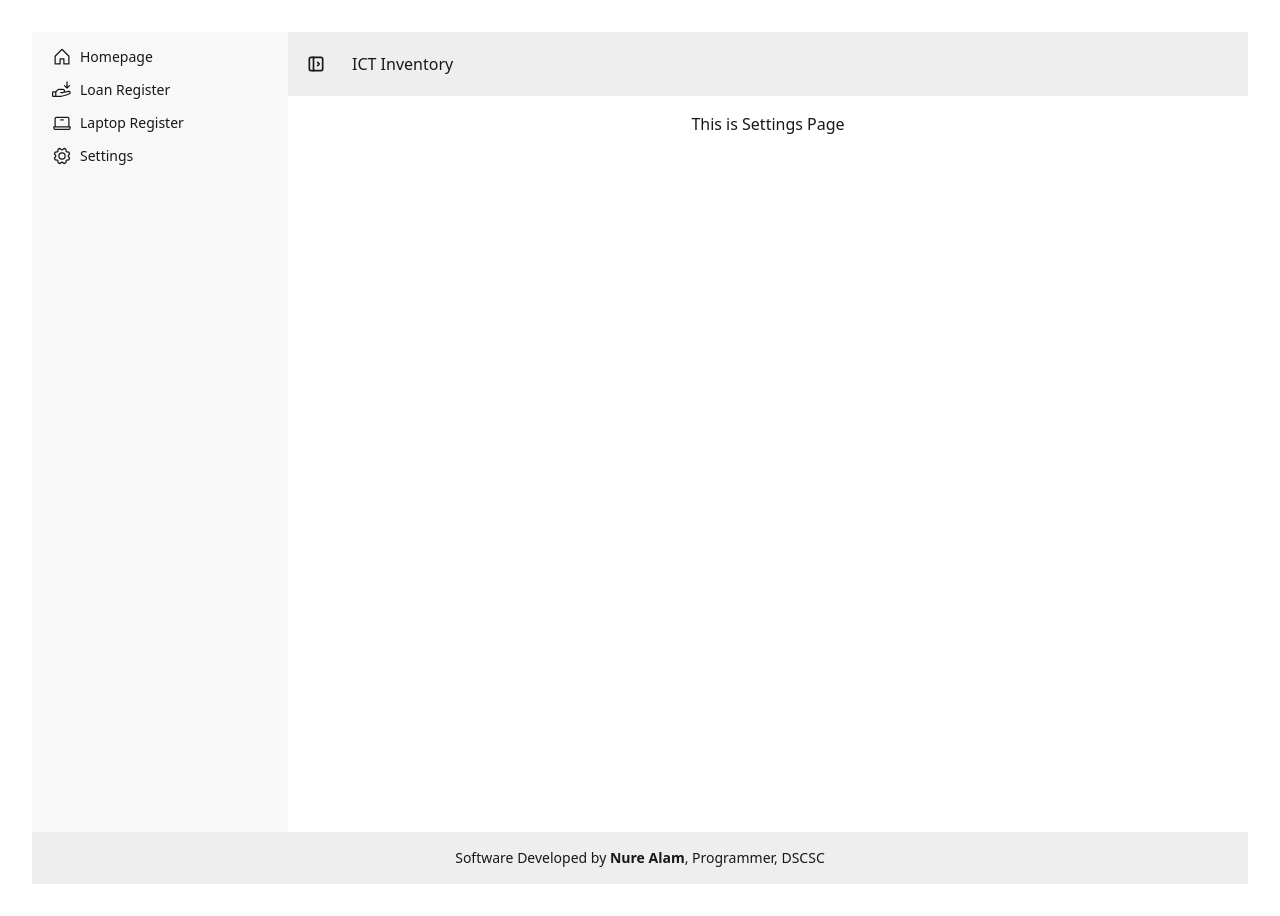
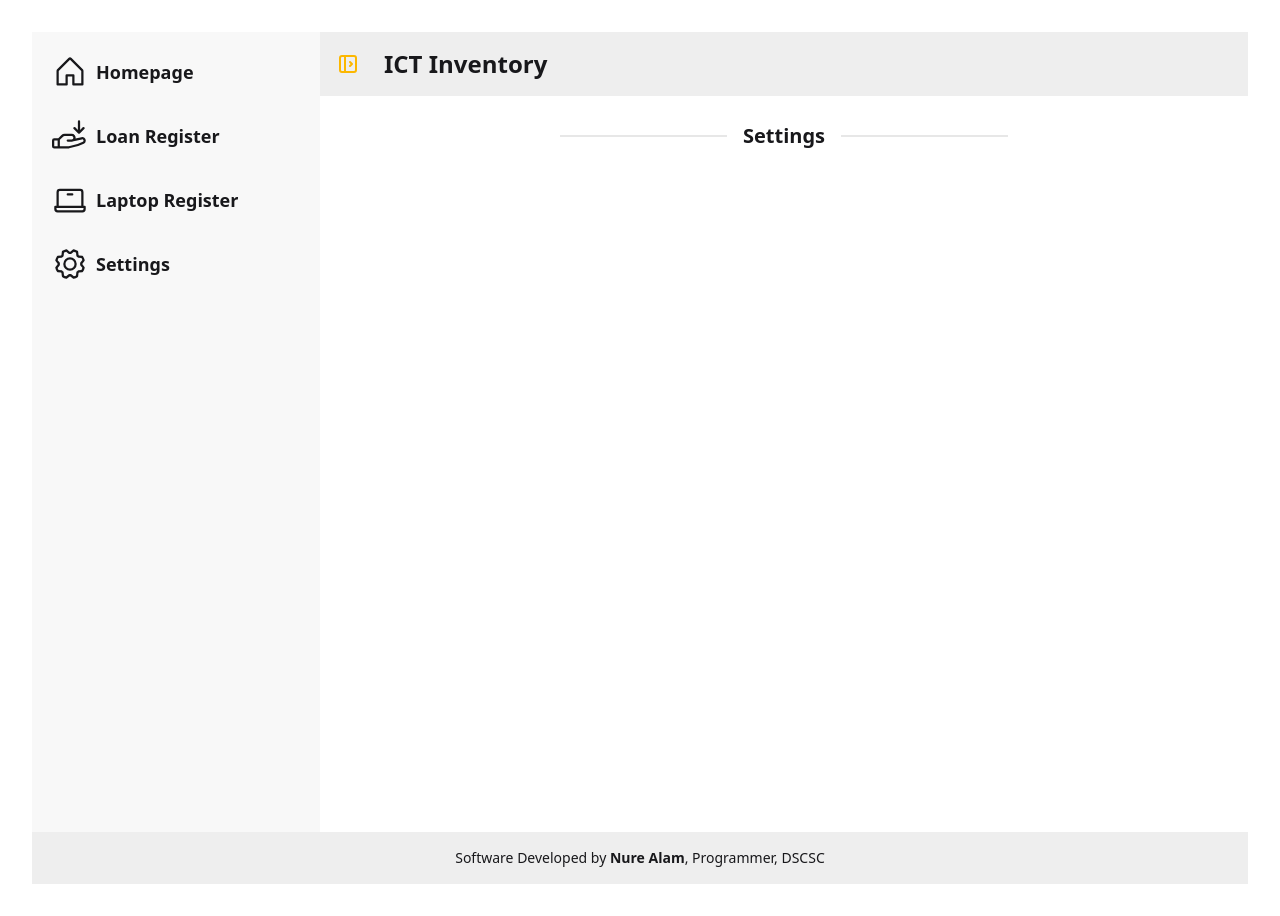
Before and after one commit to nurealammiaji/ict-inventory-client, a React (Vite) app: page /settings in a window 1280 px wide. Both pictures are taken after a click on the label "open sidebar". Built offline with nearby package versions, Linux system fonts and the light colour scheme.

Commit message:
style modified

```diff
--- a/src/App.jsx
+++ b/src/App.jsx
@@ -9,16 +9,16 @@ function App() {
   return (
     <>
       <div className="drawer lg:drawer-open">
-        <input id="my-drawer-4" type="checkbox" className="drawer-toggle" />
+        <input id="layout-drawer" type="checkbox" className="drawer-toggle" />
         <div className="drawer-content">
           {/* Navbar */}
           <nav className="navbar w-full bg-base-300">
-            <label htmlFor="my-drawer-4" aria-label="open sidebar" className="btn btn-square btn-ghost">
+            <label htmlFor="layout-drawer" aria-label="open sidebar" className="btn btn-square btn-ghost">
               {/* Sidebar toggle icon */}
               {/* <svg xmlns="http://www.w3.org/2000/svg" viewBox="0 0 30 30" strokeLinejoin="round" strokeLinecap="round" strokeWidth="2" fill="none" stroke="currentColor" className="my-1.5 inline-block size-4"><path d="M4 4m0 2a2 2 0 0 1 2 -2h12a2 2 0 0 1 2 2v12a2 2 0 0 1 -2 2h-12a2 2 0 0 1 -2 -2z"></path><path d="M9 4v16"></path><path d="M14 10l2 2l-2 2"></path></svg> */}
-              <TbLayoutSidebarLeftExpand className='text-xl'/>
+              <TbLayoutSidebarLeftExpand className='text-warning text-2xl'/>
             </label>
-            <div className="px-4">ICT Inventory</div>
+            <div className="px-4 text-2xl font-semibold">ICT Inventory</div>
           </nav>
           {/* Page content here */}
           <div className="p-4">
@@ -27,8 +27,8 @@ function App() {
         </div>
 
         <div className="drawer-side is-drawer-close:overflow-visible">
-          <label htmlFor="my-drawer-4" aria-label="close sidebar" className="drawer-overlay"></label>
-          <div className="flex min-h-full flex-col items-start bg-base-200 is-drawer-close:w-14 is-drawer-open:w-64">
+          <label htmlFor="layout-drawer" aria-label="close sidebar" className="drawer-overlay"></label>
+          <div className="flex min-h-full flex-col items-start bg-base-200 is-drawer-close:w-20 is-drawer-open:w-72">
             {/* Sidebar content here */}
             <Menu />
           </div>
--- a/src/components/Menu/Menu.jsx
+++ b/src/components/Menu/Menu.jsx
@@ -4,36 +4,36 @@ import { PiGear, PiHandArrowDown, PiHouse, PiLaptop } from "react-icons/pi";
 
 const Menu = () => {
     return (
-        <ul className="menu w-full grow">
+        <ul className="menu w-full grow *:my-2">
             {/* List item First */}
             <li>
                 <NavLink to={"/"} className="is-drawer-close:tooltip is-drawer-close:tooltip-right" data-tip="Homepage">
-                    <PiHouse className='text-xl' />
-                    <span className="is-drawer-close:hidden">Homepage</span>
+                    <PiHouse className='text-4xl' />
+                    <span className="is-drawer-close:hidden text-lg font-semibold">Homepage</span>
                 </NavLink>
             </li>
 
             {/* List item 2 */}
             <li>
                 <NavLink to={"/loan-register"} className="is-drawer-close:tooltip is-drawer-close:tooltip-right" data-tip="Loan Register">
-                    <PiHandArrowDown className='text-xl' />
-                    <span className="is-drawer-close:hidden">Loan Register</span>
+                    <PiHandArrowDown className='text-4xl' />
+                    <span className="is-drawer-close:hidden text-lg font-semibold">Loan Register</span>
                 </NavLink>
             </li>
 
             {/* List item 3 */}
             <li>
                 <NavLink to={"/laptop-register"} className="is-drawer-close:tooltip is-drawer-close:tooltip-right" data-tip="Laptop Register">
-                    <PiLaptop className='text-xl' />
-                    <span className="is-drawer-close:hidden">Laptop Register</span>
+                    <PiLaptop className='text-4xl' />
+                    <span className="is-drawer-close:hidden text-lg font-semibold">Laptop Register</span>
                 </NavLink>
             </li>
 
             {/* List item Last */}
             <li>
                 <NavLink to={"/settings"} className="is-drawer-close:tooltip is-drawer-close:tooltip-right" data-tip="Settings">
-                    <PiGear className='text-xl' />
-                    <span className="is-drawer-close:hidden">Settings</span>
+                    <PiGear className='text-4xl' />
+                    <span className="is-drawer-close:hidden text-lg font-semibold">Settings</span>
                 </NavLink>
             </li>
 
--- a/src/pages/Home/Home.jsx
+++ b/src/pages/Home/Home.jsx
@@ -1,16 +1,19 @@
 import React from 'react'
-import { PiHandArrowDown, PiLaptop } from 'react-icons/pi'
+import { PiGear, PiHandArrowDown, PiLaptop } from 'react-icons/pi'
 import { Link } from 'react-router-dom'
 
 const Home = () => {
   return (
     <div>
-      <div className='flex items-center justify-center gap-10 mt-20'>
+      <div className='flex items-center justify-center gap-10 mt-20'  >
         <Link to={"/loan-register"} className='border p-10 rounded-lg btn'>
           <p className='flex items-center justify-center gap-5'><PiHandArrowDown className='text-3xl' /> <span className='text-xl'>Loan Register</span></p>
         </Link>
         <Link to={"/laptop-register"} className='border p-10 rounded-lg btn'>
           <p className='flex items-center justify-center gap-5'><PiLaptop className='text-3xl' /><span className='text-xl'>Laptop Register</span></p>
+        </Link>
+        <Link to={"/settings"} className='border p-10 rounded-lg btn'>
+          <p className='flex items-center justify-center gap-5'><PiGear className='text-3xl' /><span className='text-xl'>Settings</span></p>
         </Link>
       </div>
     </div>
--- a/src/pages/Settings/Settings.jsx
+++ b/src/pages/Settings/Settings.jsx
@@ -3,7 +3,12 @@ import React from 'react'
 const Settings = () => {
   return (
     <div>
-     <p>This is Settings Page</p>
+      <div>
+        <div className='divider w-1/2 mx-auto'>
+          <h2 className='text-xl font-semibold'>Settings</h2>
+        </div>
+      </div>
+      <br />
     </div>
   )
 }
```
